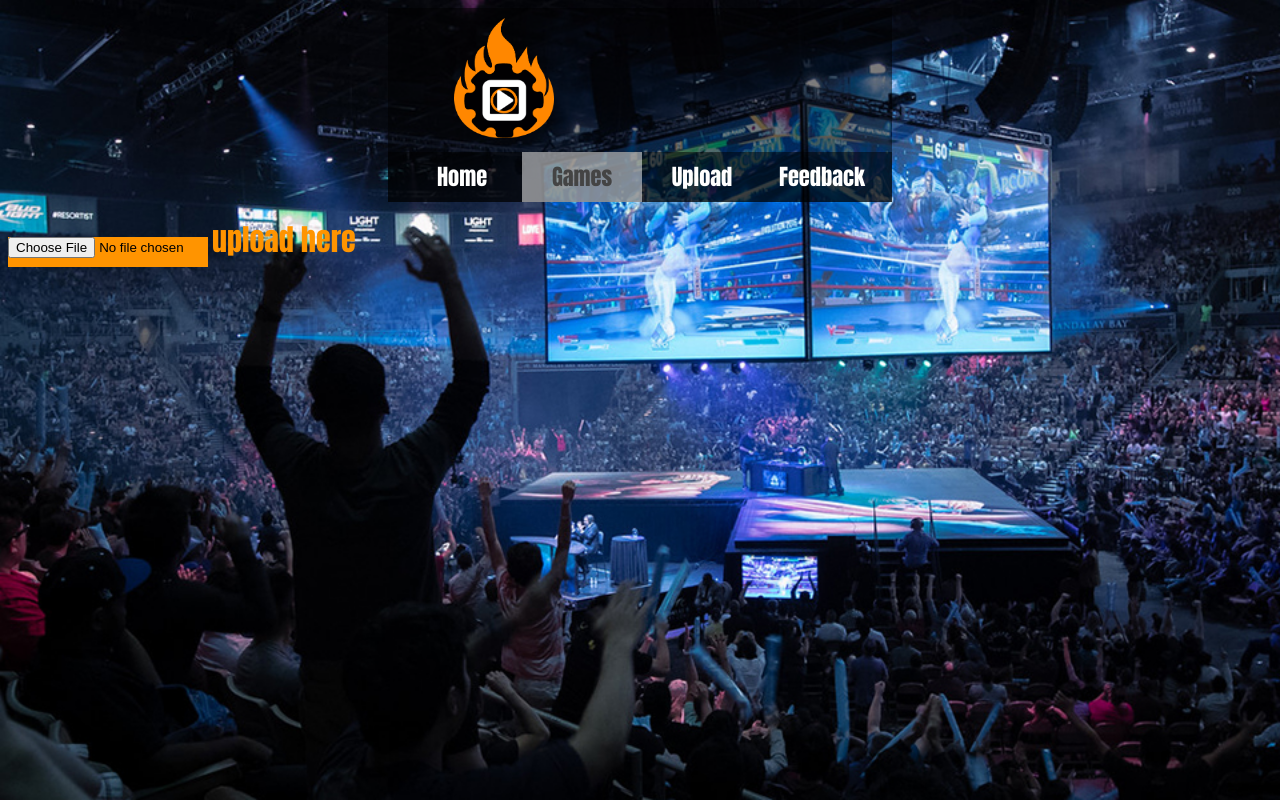
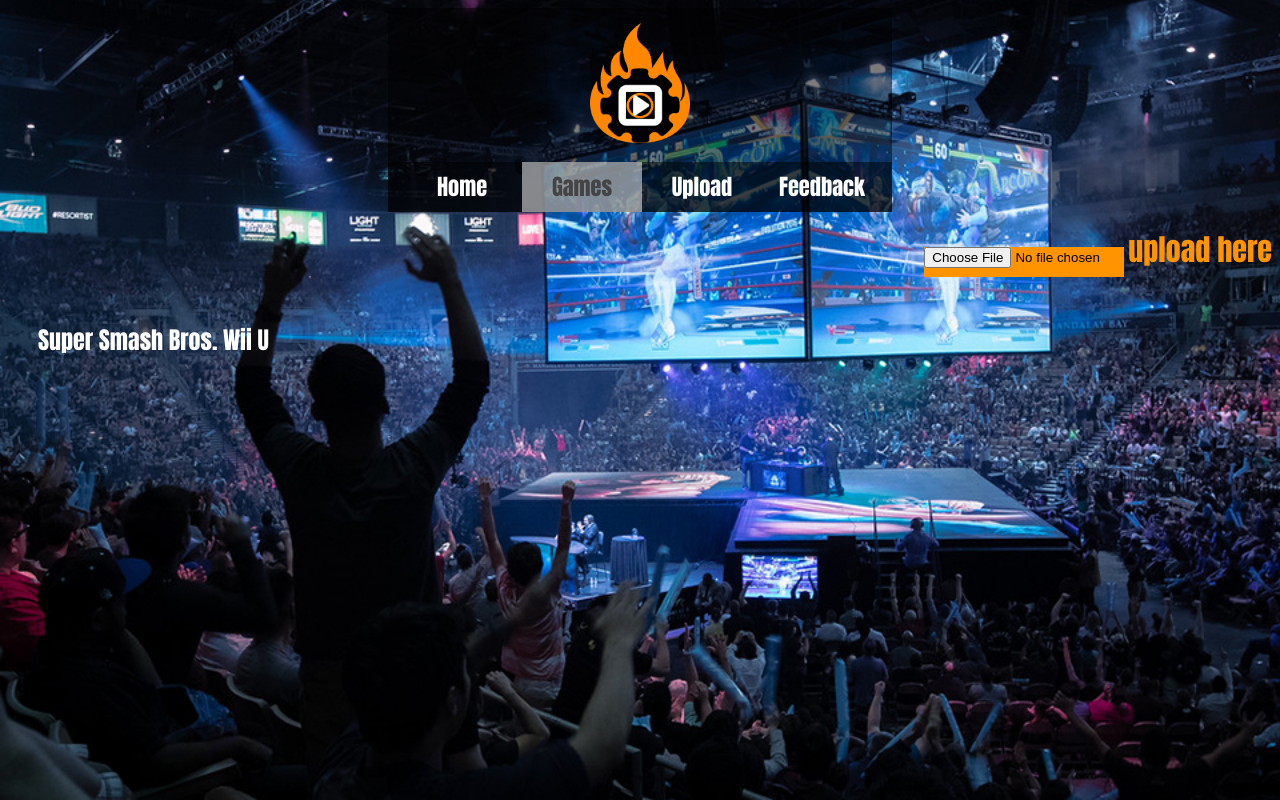
Before and after one commit to Jaeger7s/The-Jaeger-Vault-project, a plain HTML site: page games-smashwiiu.html in a window 1280 px wide. Drawn offline with Linux system fonts and the light colour scheme; no server answers.

Commit message:
final update

```diff
--- a/games-smashwiiu.html
+++ b/games-smashwiiu.html
@@ -182,9 +182,9 @@
 
 
 		 <header>
-    <div class="nav">
+   <div class="nav" style="text-align: center;">
 
-    <img src="images/logotest.png" height="120" width="100" style="margin: 10px 0px 10px 66px">
+    	<img src="images/logotest.png" height="120" width="100" style="margin-top: 15px; margin-bottom: 15px;">
       <ul>
         <li class="home"><a href="index.html">Home</a></li>
         <li class="games"><a class="active"  href="#">Games</a>
@@ -206,13 +206,15 @@
       </ul>
     </div>
   </header>
-  	<div style="text-align: left;">
+
+  	<div style="text-align: right;">
 
  		 <input id="uploader" value="" type="file" onchange="uploadFile()">
  		 <p class="uploadtext" style="display: inline-block;">upload here</p>
 
 	</div>
-		 <div  id="display" style="background-color: rgba(0,0,0,0.5); margin-top: 30px; background-image: url();"></div>
+	<h2 style="color:white; margin-left: 30px; font-family: Impact, Charcoal, sans-serif; ">Super Smash Bros. Wii U</h2>
+		 <div  id="display" style="background-color: rgba(0,0,0,0.5); margin-top: 30px; text-align: center; background-image: url();"></div>
 
   		<script src="https://www.gstatic.com/firebasejs/3.8.0/firebase.js">
 		</script>
```
Also changed, not shown: Upload.html (+2 -2 lines), feedback.html (+2 -2 lines), games-smashmelee.html (+5 -4 lines), index.html (+5 -3 lines), 7 other files.
